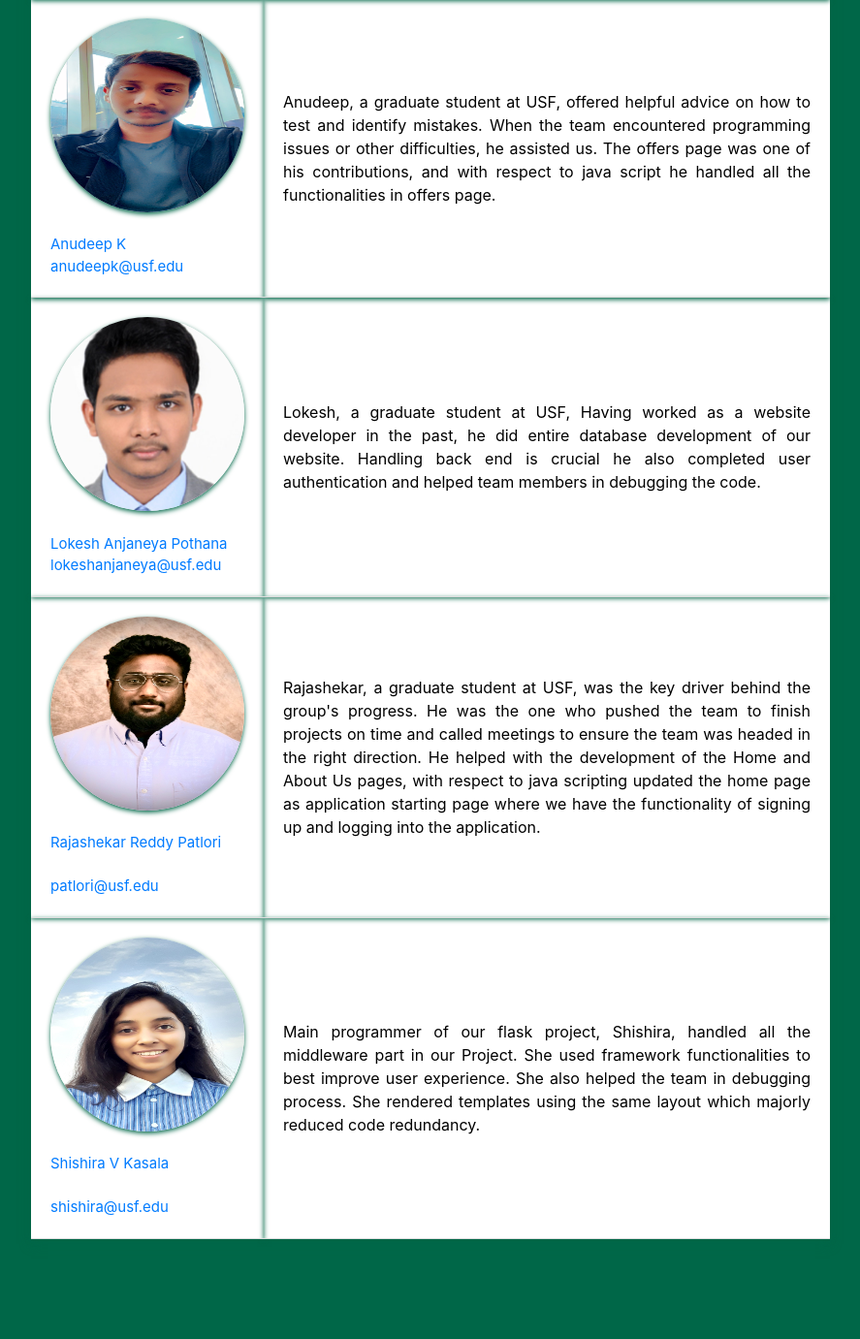
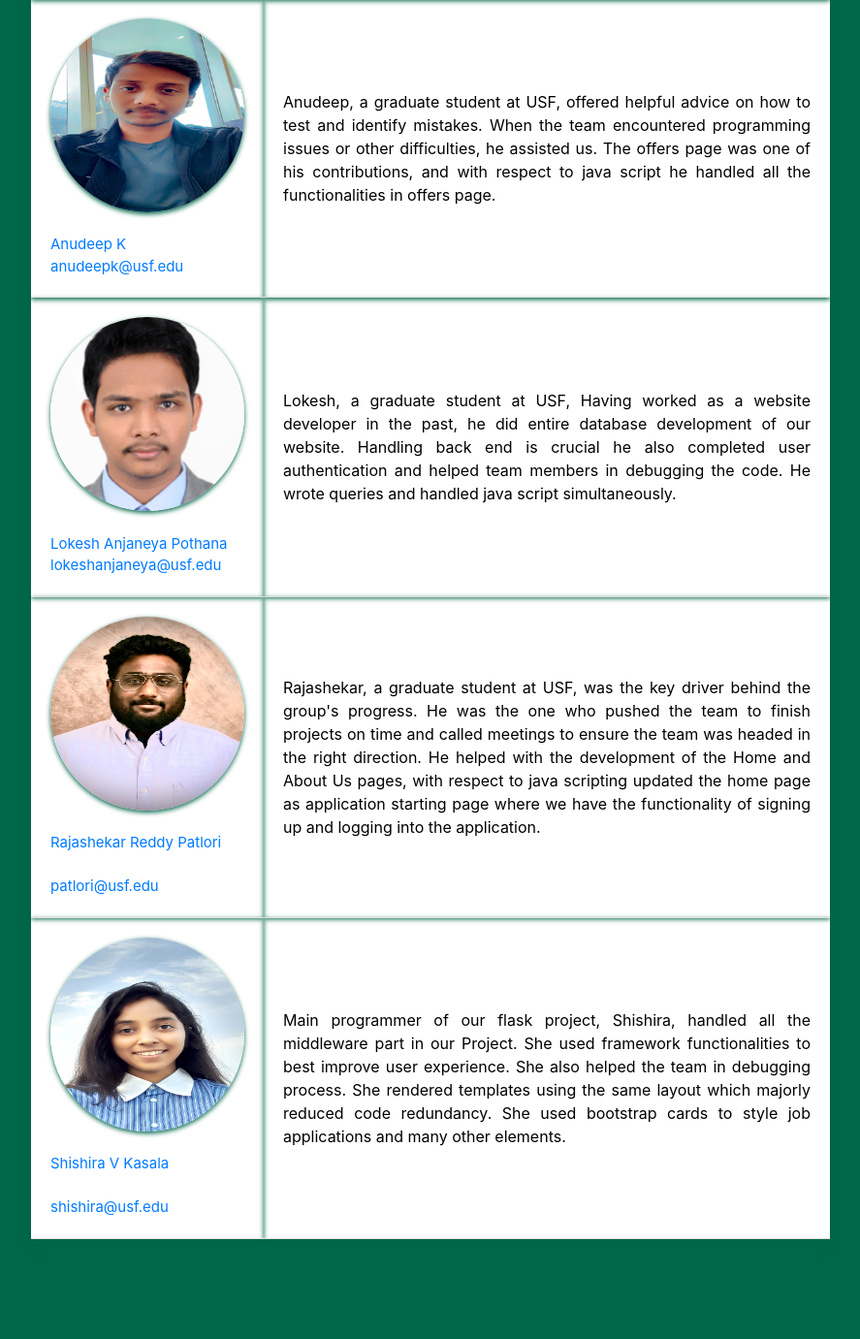
Before and after one commit to LokeshAnjaneya1998/BullTrack-Website-Flask-Python, a Flask app: page /about in a window 1280 px wide. Shown: the part 580-1961 px from the top of the page at 97% size, without its empty margins (196-1083 px from the left). Run offline with Flask 3, Linux system fonts and the light colour scheme; some libraries are stand-ins or nearby versions.

Commit message:
updating about page content

```diff
--- a/templates/about.html
+++ b/templates/about.html
@@ -62,7 +62,8 @@
                 </td>
                 <td>Lokesh, a graduate student at USF, Having worked as a website developer in the past,
                     he did entire database development of our website. Handling back end is crucial
-                    he also completed user authentication and helped team members in debugging the code.  </td>
+                    he also completed user authentication and helped team members in debugging the code.
+                    He wrote queries and handled java script simultaneously.  </td>
             </tr>
             <tr>
                 <td>
@@ -89,7 +90,7 @@
                 <td>Main programmer of our flask project, Shishira, handled all the middleware part in our Project.
                     She used framework functionalities to best improve user experience.
                     She also helped the team in debugging process. She rendered templates using the same layout which
-                    majorly reduced code redundancy.
+                    majorly reduced code redundancy. She used bootstrap cards to style job applications and many other elements.
                 </td>
             </tr>
         </tbody>
```
